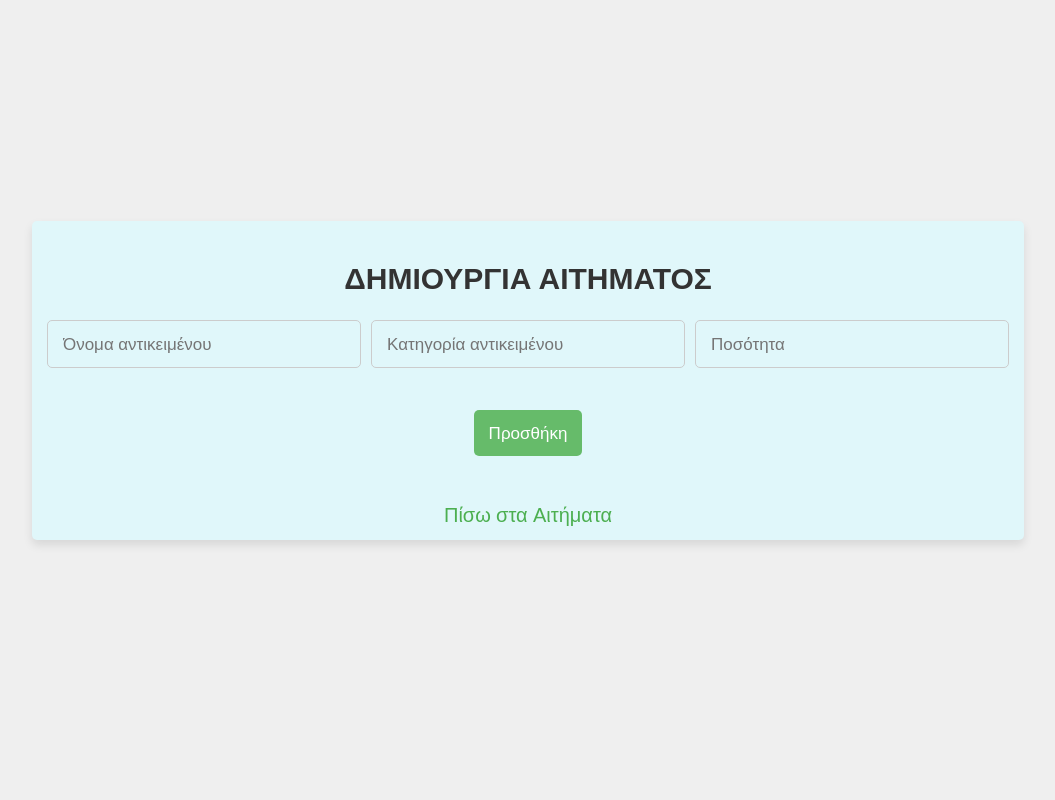
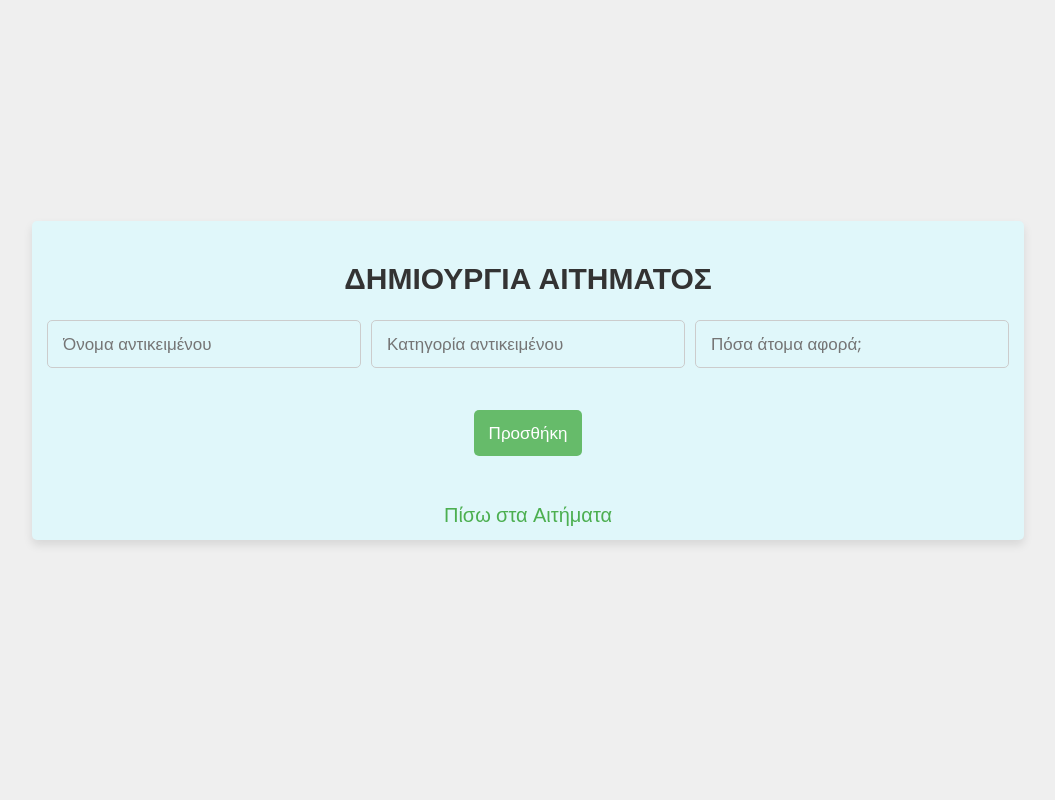
Before and after one commit to IraklisSchizas/Web, a PHP site: page /add_offer_or_request.php in a window 1280 px wide. Shown: the whole page, without its empty margins (112-1167 px from the left). Run offline with PHP 8.4, Linux system fonts and the light colour scheme; a user stored in the database is signed in.

Commit message:
Update add_offer_or_request.php

```diff
--- a/add_offer_or_request.php
+++ b/add_offer_or_request.php
@@ -107,7 +107,7 @@ if(isset($_POST['submit'])){
             <div class="boxInput" id="items">
                 <input type="text" name="itemName" placeholder="Όνομα αντικειμένου">
                 <input type="text" name="itemCategory" placeholder="Κατηγορία αντικειμένου">
-                <input type="number" name="itemQuantity" placeholder="Ποσότητα">
+                <input type="number" name="itemQuantity" placeholder="Πόσα άτομα αφορά;">
             </div><br>
             <button type="submit" name="submit" class="form-btn">Προσθήκη</button><br><br>
             <?php if(isset($_GET['is_a']) && $_GET['is_a'] == 'offer'): ?>
```
